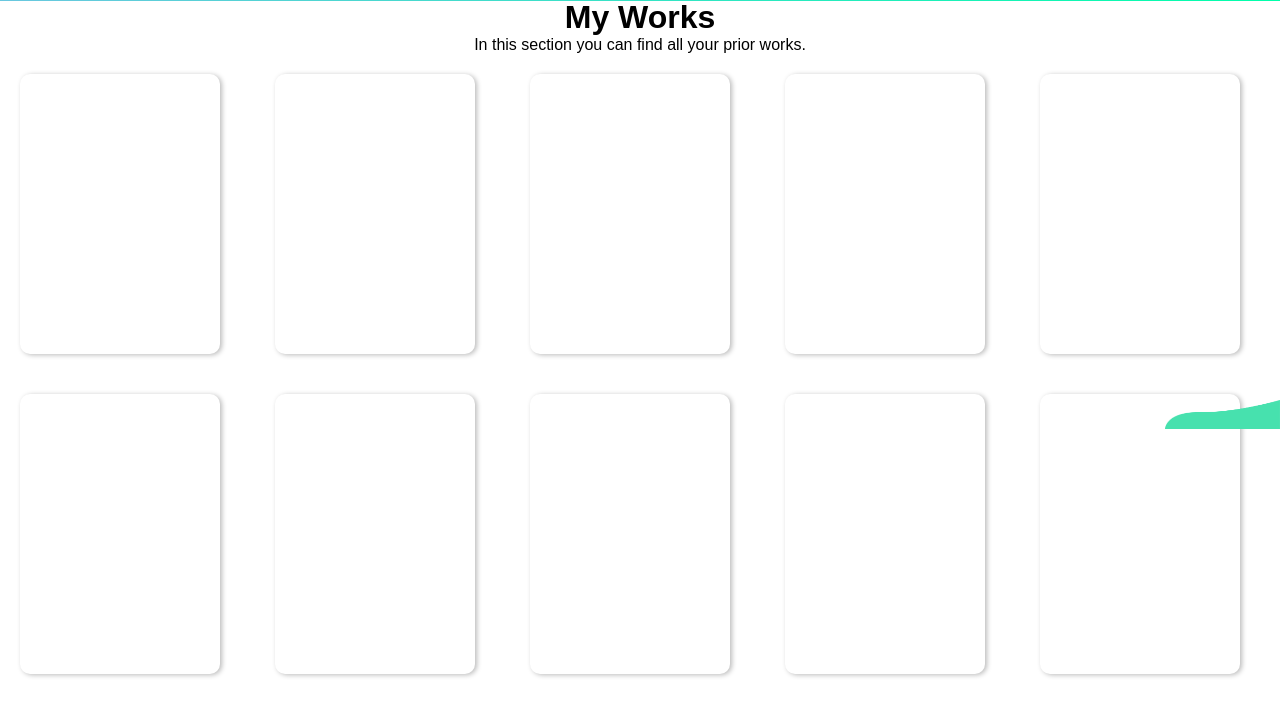
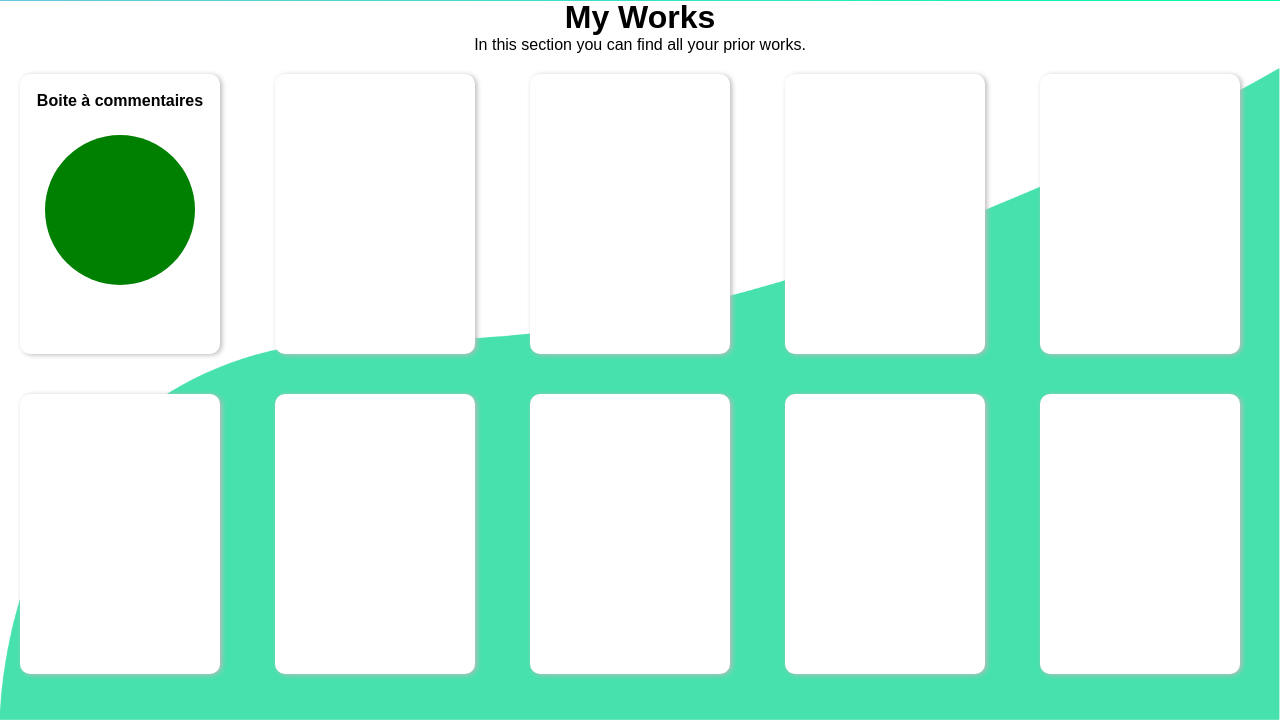
Before and after one commit to adnanbouthir/Class-Management-App, a PHP site: page /MyWorks.html in a window 1280 px wide; the page is wider, and only the part inside the window is pictured. Shown: the part 79-800 px from the top of that part. Run offline with PHP 8.4, Linux system fonts and the light colour scheme.

Commit message:
Finish first card MyWorks.html

```diff
--- a/MyWorks.html
+++ b/MyWorks.html
@@ -47,7 +47,7 @@
         </div>
         </div>
 
- <div class="MyWorksTitle">
+<div class="MyWorksTitle">
                 <br>
                 <h1>
                     My Works
@@ -61,6 +61,16 @@
 <div class="cardscontainer">
 <div class="cards">
     <div class="card1">
+        <br>
+        <h1>
+            Boite à commentaires
+        </h1>
+
+        <div class="circlecontainer">
+            <div class="circle">
+
+            </div>
+        </div>
 
     </div>
         <div class="card2">
--- a/style/MyWorks.css
+++ b/style/MyWorks.css
@@ -113,6 +113,7 @@ align-items: center;
     display: flex;
     width: 1260px;
     height: 320px;
+    position: relative;
 
 }
 
@@ -218,12 +219,33 @@ align-items: center;
 
 .bgcontainer{
     display: flex;
-    justify-content: flex-end;
-    align-items: flex-end;
     width: 100%;
-    height: 100%;
+    height: 40px;
 }
 
 .bgcontainer img{
-    width
+    width : 100%;
+    height: auto;
+
 }
+
+
+
+.cards h1{
+    font-size: 16px;
+    text-align: center;
+}
+
+.circlecontainer{
+    height: 200px;
+    display: flex;
+    align-items: center;
+    justify-content: center;
+}
+
+.circle{
+    height: 150px;
+    width: 150px;
+    border-radius: 50%;
+    background-color: green;
+}
```
